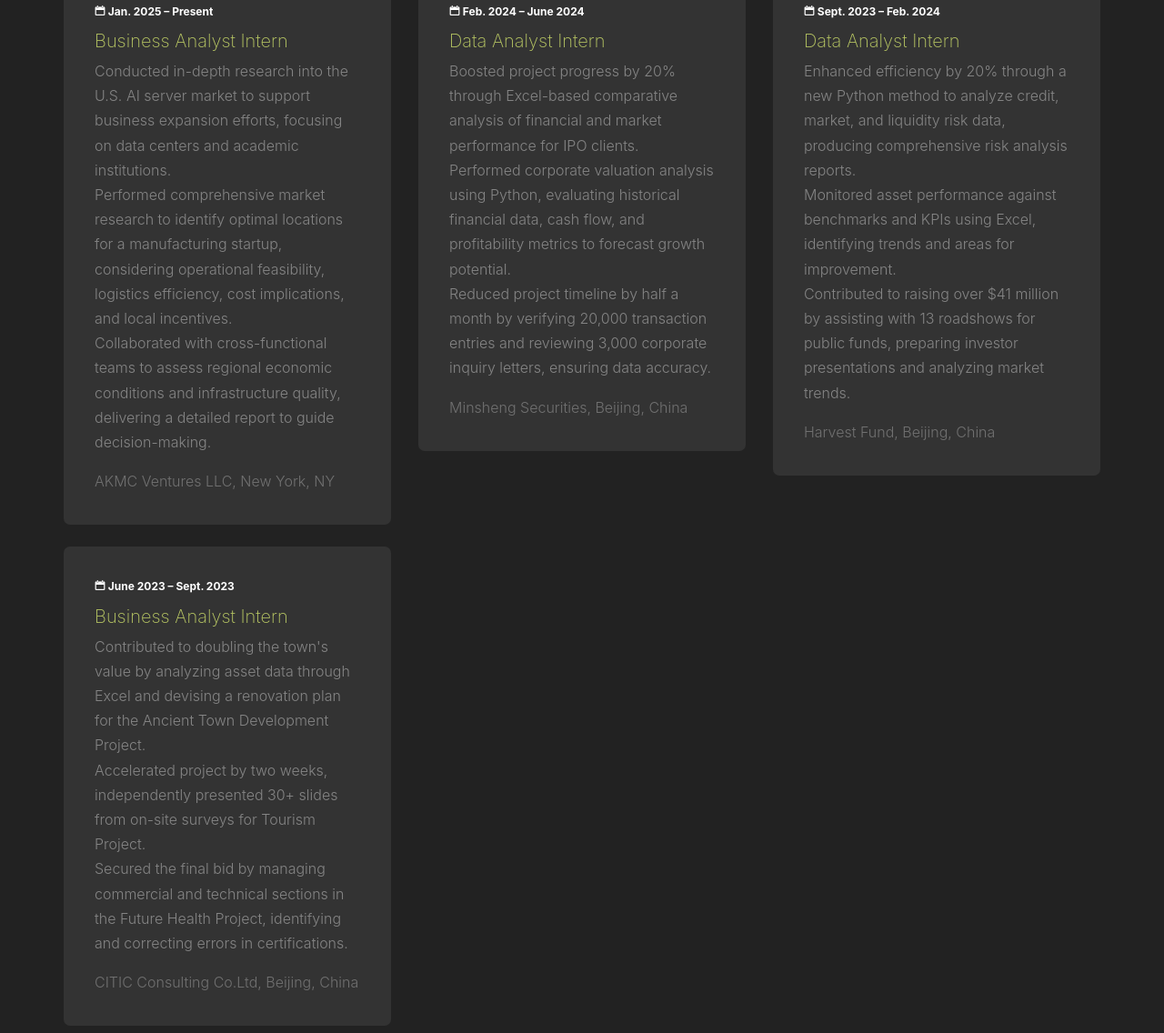
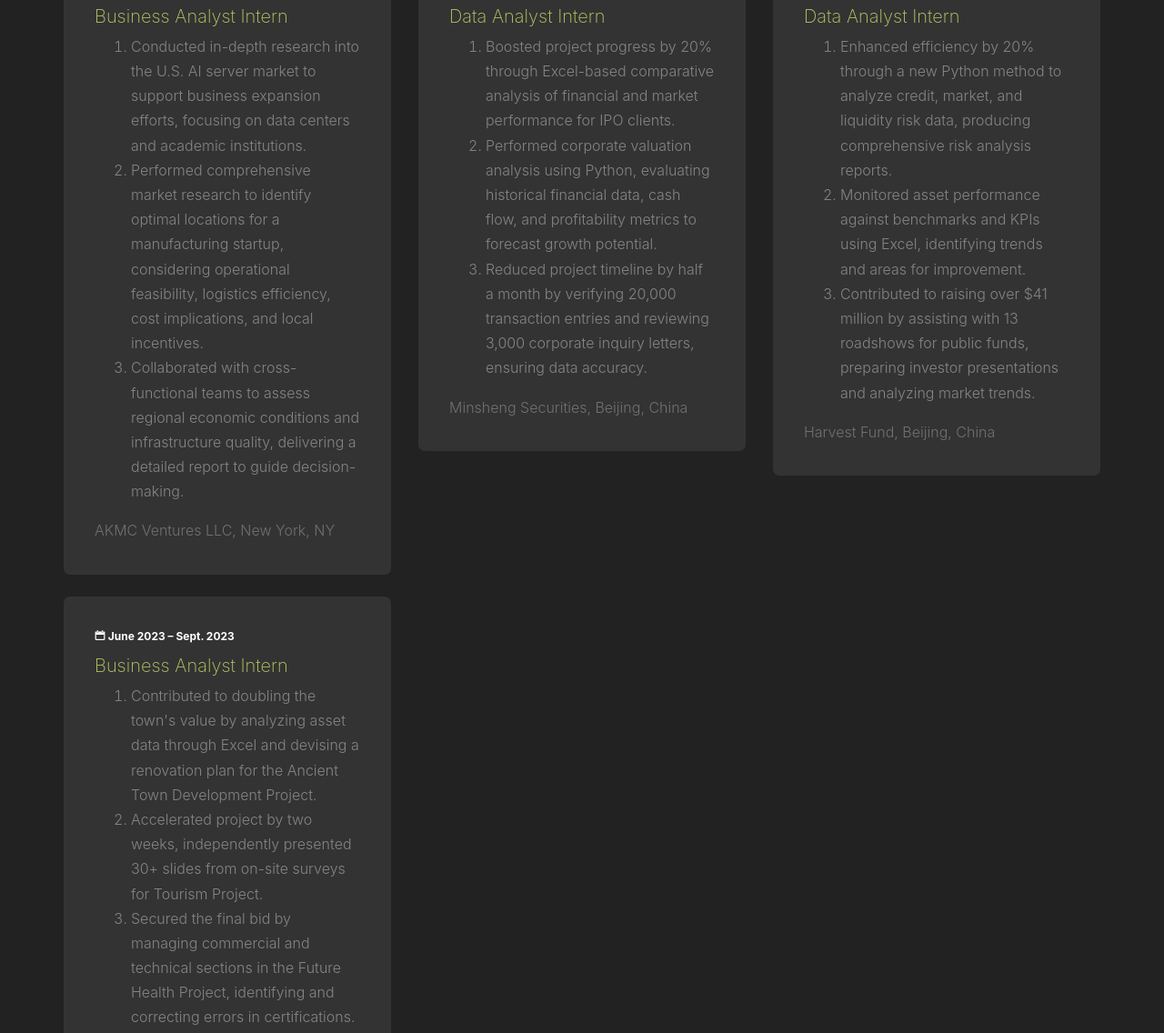
Before and after one commit to RyanYang1390/RyanYang1390.github.io, a plain HTML site: page index.html in a window 1280 px wide. Shown: the part 2799-3935 px from the top of the page at 91% size. Drawn offline with nearby package versions, Linux system fonts and the light colour scheme; files whose address does not match are found by name.

Commit message:
Update index.html with minor adjustments

```diff
--- a/index.html
+++ b/index.html
@@ -78,7 +78,7 @@
                         <div class="resume-item mb-4">
                             <span class="date"><span class="icon-calendar"></span> Sept. 2024 – Dec. 2025</span>
                             <h3>Master of Science in Management and Analytics</h3>
-                            <p>Concentration: Business Analytics<br>Relevant Courses: Quantitative Methods for Business Analytics, Advanced Business Analytics</p>
+                            <p>Concentration: Business Analytics<br>Relevant Courses: Managing Technical Projects, Advanced Business Analytics</p>
                             <span class="school">New York University, School of Professional Studies, New York, NY</span>
                         </div>
                     </div>
@@ -103,9 +103,13 @@
                     <h2 class="mb-5 col-12">Experience</h2>
                     <div class="col-md-4">
                         <div class="resume-item mb-4">
-                            <span class="date"><span class="icon-calendar"></span> Jan. 2025 – Present</span>
-                            <h3>Business Analyst Intern</h3>
-                            <p>Conducted in-depth research into the U.S. AI server market to support business expansion efforts, focusing on data centers and academic institutions.<br>Performed comprehensive market research to identify optimal locations for a manufacturing startup, considering operational feasibility, logistics efficiency, cost implications, and local incentives.<br>Collaborated with cross-functional teams to assess regional economic conditions and infrastructure quality, delivering a detailed report to guide decision-making.</p>
+<span class="date"><span class="icon-calendar"></span> Jan. 2025 – Present</span>
+<h3>Business Analyst Intern</h3>
+<ol>
+  <li>Conducted in-depth research into the U.S. AI server market to support business expansion efforts, focusing on data centers and academic institutions.</li>
+  <li>Performed comprehensive market research to identify optimal locations for a manufacturing startup, considering operational feasibility, logistics efficiency, cost implications, and local incentives.</li>
+  <li>Collaborated with cross-functional teams to assess regional economic conditions and infrastructure quality, delivering a detailed report to guide decision-making.</li>
+</ol>
                             <span class="school">AKMC Ventures LLC, New York, NY</span>
                         </div>
                     </div>
@@ -113,7 +117,11 @@
                         <div class="resume-item mb-4">
                             <span class="date"><span class="icon-calendar"></span> Feb. 2024 – June 2024</span>
                             <h3>Data Analyst Intern</h3>
-                            <p>Boosted project progress by 20% through Excel-based comparative analysis of financial and market performance for IPO clients.<br>Performed corporate valuation analysis using Python, evaluating historical financial data, cash flow, and profitability metrics to forecast growth potential.<br>Reduced project timeline by half a month by verifying 20,000 transaction entries and reviewing 3,000 corporate inquiry letters, ensuring data accuracy.</p>
+                           <ol>
+  <li>Boosted project progress by 20% through Excel-based comparative analysis of financial and market performance for IPO clients.</li>
+  <li>Performed corporate valuation analysis using Python, evaluating historical financial data, cash flow, and profitability metrics to forecast growth potential.</li>
+  <li>Reduced project timeline by half a month by verifying 20,000 transaction entries and reviewing 3,000 corporate inquiry letters, ensuring data accuracy.</li>
+</ol>
                             <span class="school">Minsheng Securities, Beijing, China</span>
                         </div>
                     </div>
@@ -121,7 +129,11 @@
                         <div class="resume-item mb-4">
                             <span class="date"><span class="icon-calendar"></span> Sept. 2023 – Feb. 2024</span>
                             <h3>Data Analyst Intern</h3>
-                            <p>Enhanced efficiency by 20% through a new Python method to analyze credit, market, and liquidity risk data, producing comprehensive risk analysis reports.<br>Monitored asset performance against benchmarks and KPIs using Excel, identifying trends and areas for improvement.<br>Contributed to raising over $41 million by assisting with 13 roadshows for public funds, preparing investor presentations and analyzing market trends.</p>
+                           <ol>
+  <li>Enhanced efficiency by 20% through a new Python method to analyze credit, market, and liquidity risk data, producing comprehensive risk analysis reports.</li>
+  <li>Monitored asset performance against benchmarks and KPIs using Excel, identifying trends and areas for improvement.</li>
+  <li>Contributed to raising over $41 million by assisting with 13 roadshows for public funds, preparing investor presentations and analyzing market trends.</li>
+</ol>
                             <span class="school">Harvest Fund, Beijing, China</span>
                         </div>
                     </div>
@@ -129,7 +141,11 @@
                         <div class="resume-item mb-4">
                             <span class="date"><span class="icon-calendar"></span> June 2023 – Sept. 2023</span>
                             <h3>Business Analyst Intern</h3>
-                            <p>Contributed to doubling the town's value by analyzing asset data through Excel and devising a renovation plan for the Ancient Town Development Project.<br>Accelerated project by two weeks, independently presented 30+ slides from on-site surveys for Tourism Project.<br>Secured the final bid by managing commercial and technical sections in the Future Health Project, identifying and correcting errors in certifications.</p>
+                           <ol>
+  <li>Contributed to doubling the town's value by analyzing asset data through Excel and devising a renovation plan for the Ancient Town Development Project.</li>
+  <li>Accelerated project by two weeks, independently presented 30+ slides from on-site surveys for Tourism Project.</li>
+  <li>Secured the final bid by managing commercial and technical sections in the Future Health Project, identifying and correcting errors in certifications.</li>
+</ol>
                             <span class="school">CITIC Consulting Co.Ltd, Beijing, China</span>
                         </div>
                     </div>
@@ -182,7 +198,7 @@
                         </li>
                         <li>
                             <span class="text-uppercase">Phone</span>
-                            (929) 691-5976
+                            +1 (929) 691-5976 or +86 135-5073-1888
                         </li>
                         <li>
                             <span class="text-uppercase">Address</span>
```
